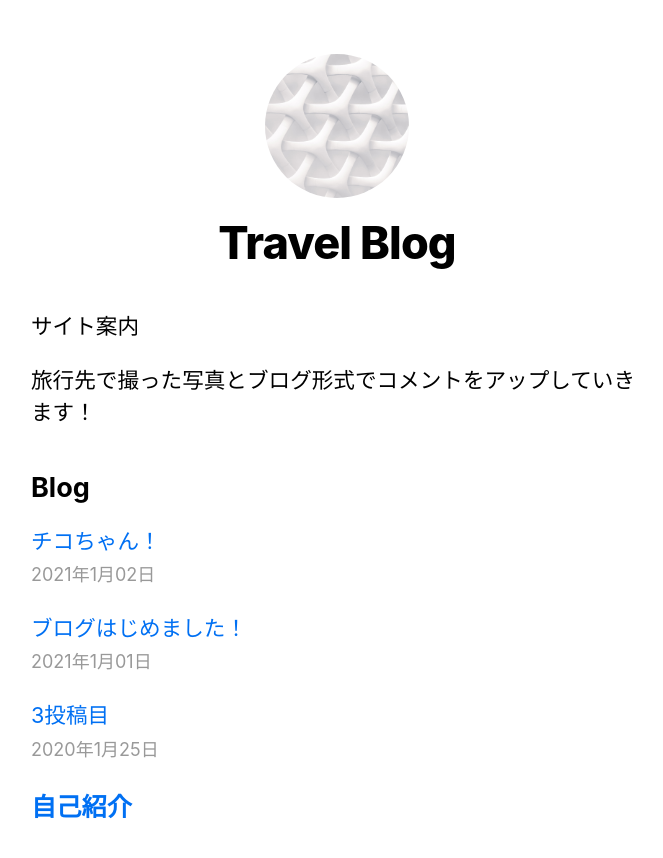
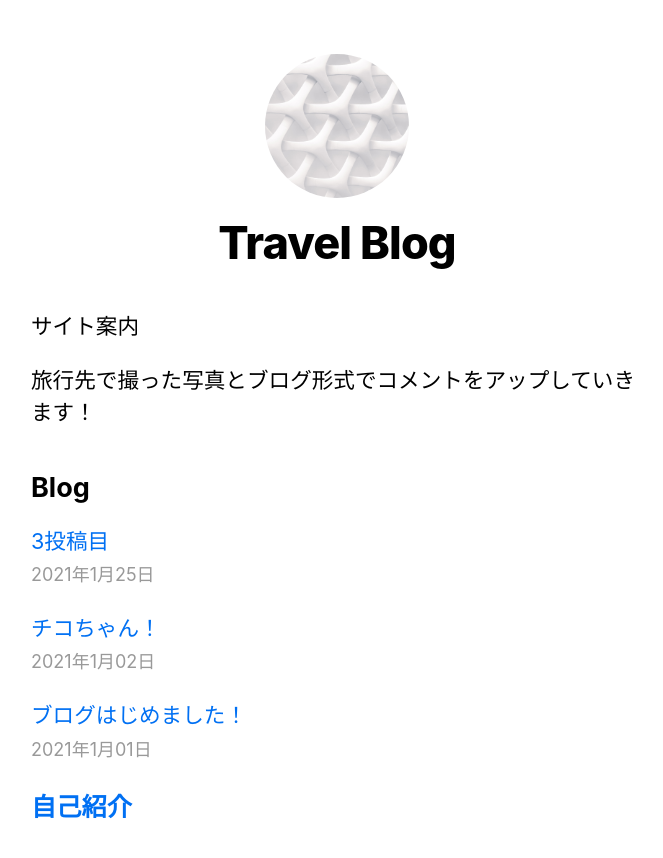
Before and after one commit to jungle379/Travel_Blog, a Next.js app: page / in a window 1280 px wide. Shown: the top 858 px of the page, without its empty margins (303-966 px from the left). Built offline with nearby package versions, Linux system fonts and the light colour scheme.

Commit message:
changedate

```diff
--- a/posts/third.md
+++ b/posts/third.md
@@ -1,6 +1,6 @@
 ---
 title: '3投稿目'
-date: '2020-01-25'
+date: '2021-01-25'
 ---
 
-3本目の投稿です。
+3本目の投稿です。そろそろどこかへ旅行に行きたいですね！
```
Also changed, not shown: pages/posts/mypage.js (+1 -16 lines).
